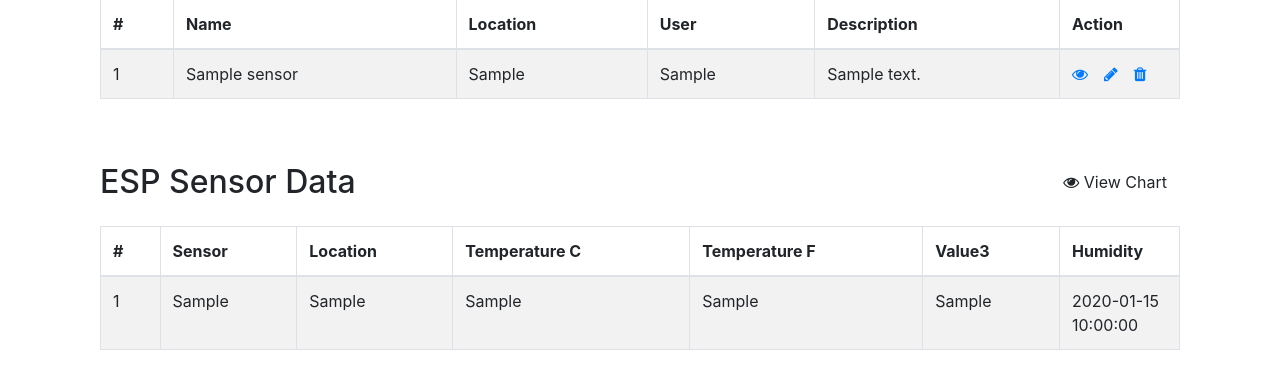
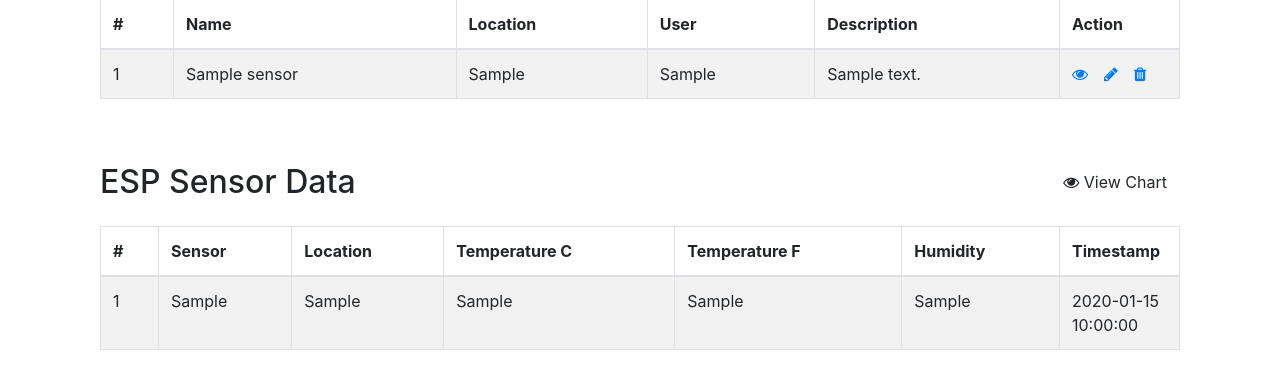
Before and after one commit to VlasiukRV/AppESP32, a PHP site: page / in a window 1280 px wide. Shown: the part 111-500 px from the top of the page. Run offline with PHP 8.4, Linux system fonts and the light colour scheme; tables that the repository leaves empty or names only in its code hold one stand-in row (values such as "Sample post"); data that the repository does not hold is empty.

Commit message:
[Frontend]
- edited table column

```diff
--- a/src/esp-data-select.php
+++ b/src/esp-data-select.php
@@ -19,8 +19,8 @@
                 echo "<th>Location</th>";
                 echo "<th>Temperature C</th>";
                 echo "<th>Temperature F</th>";
-                echo "<th>Value3</th>";
                 echo "<th>Humidity</th>";
+                echo "<th>Timestamp</th>";
                 echo "</tr>";
                 echo "</thead>";
                 echo "<tbody>";
```
